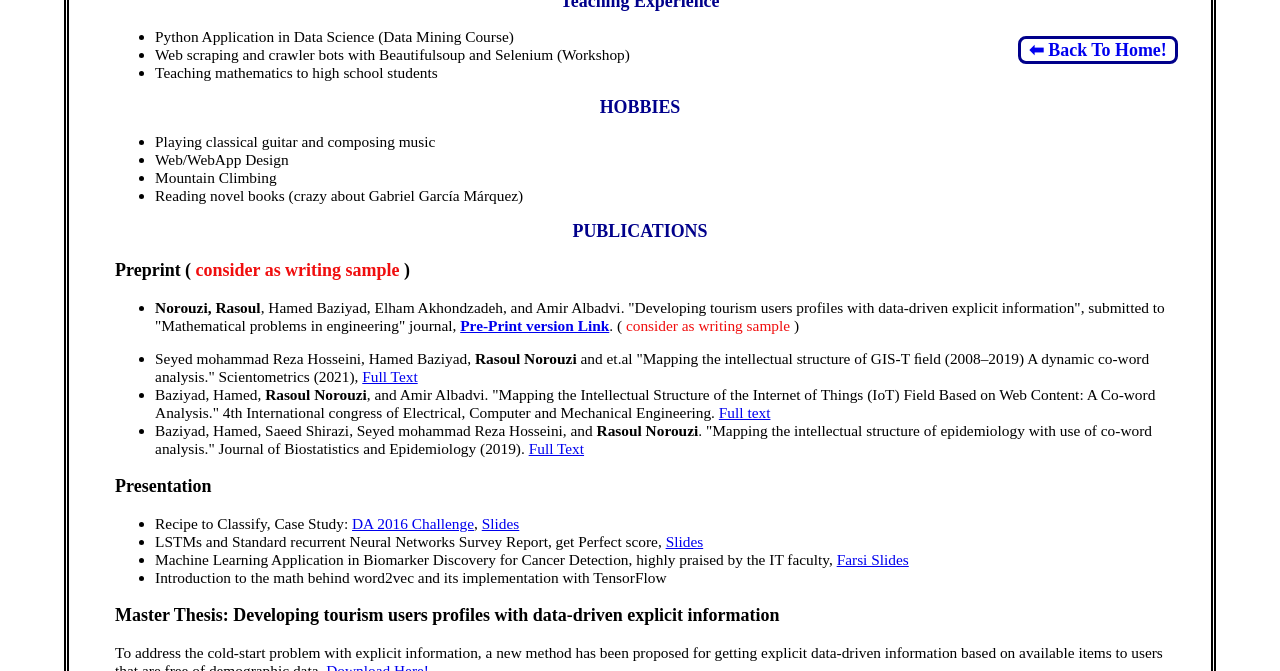
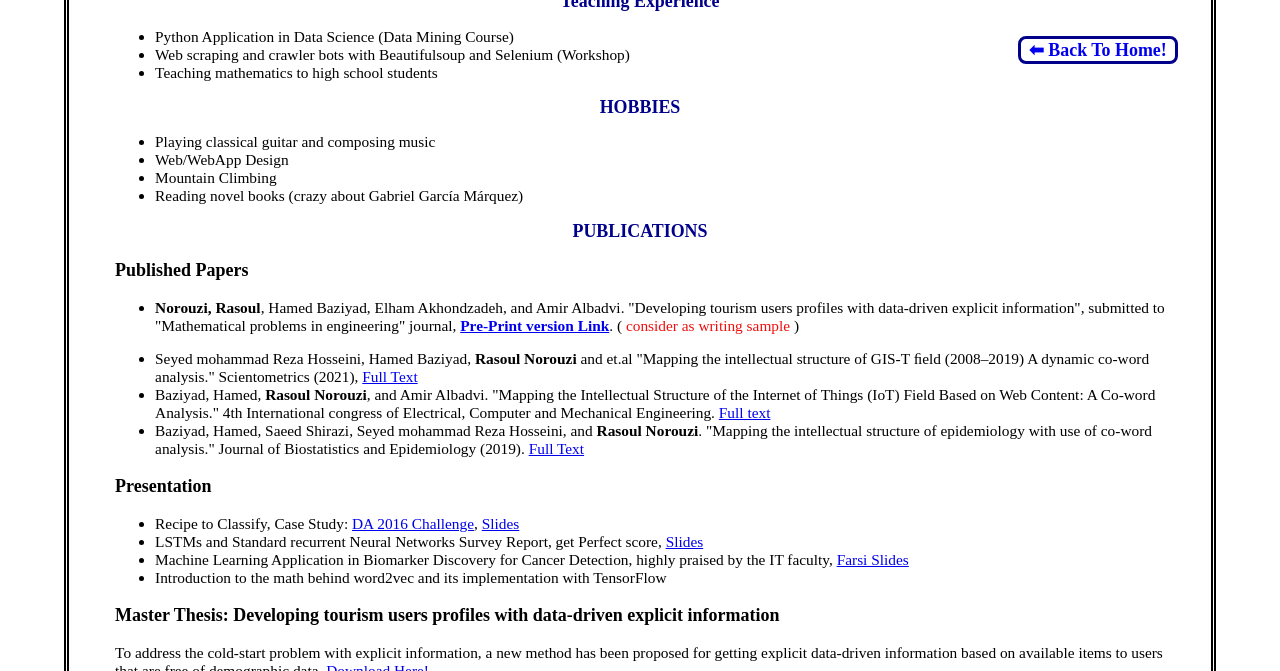
Before and after one commit to rasoulnorouzi/rasoulnorouzi.github.io, a Jekyll site: the page cv.html, which Jekyll copies as it is, in a window 1280 px wide and 900 px high, scrolled down 1850 px, cut to the strip 0-671 px from the top of the window. Built offline with Jekyll 4.4.1, drawn with Linux system fonts in a browser that asks for light colours.

Commit message:
Update cv.html

```diff
--- a/cv.html
+++ b/cv.html
@@ -152,7 +152,7 @@
 
     <!-- PUBLICATIONS -->
     <h2 class="title">PUBLICATIONS</h2>
-    <h3> Preprint (<span style="color:rgb(240, 14, 14);"> consider as writing sample </span>) </h3>
+    <h3> Published Papers </h3>
     <ul>
         <li><p> <b>Norouzi, Rasoul</b>, Hamed Baziyad, Elham Akhondzadeh, and Amir Albadvi. "Developing tourism users profiles with data-driven explicit information", submitted to "Mathematical problems in
         engineering" journal, <a href="https://rasoulnorouzi.github.io/assets/files/MasterThesis_RasoulNorouzi.pdf"><b>Pre-Print version Link</b></a>. (<span style="color:rgb(240, 14, 14);"> consider as writing sample </span>)</p></li>
```
